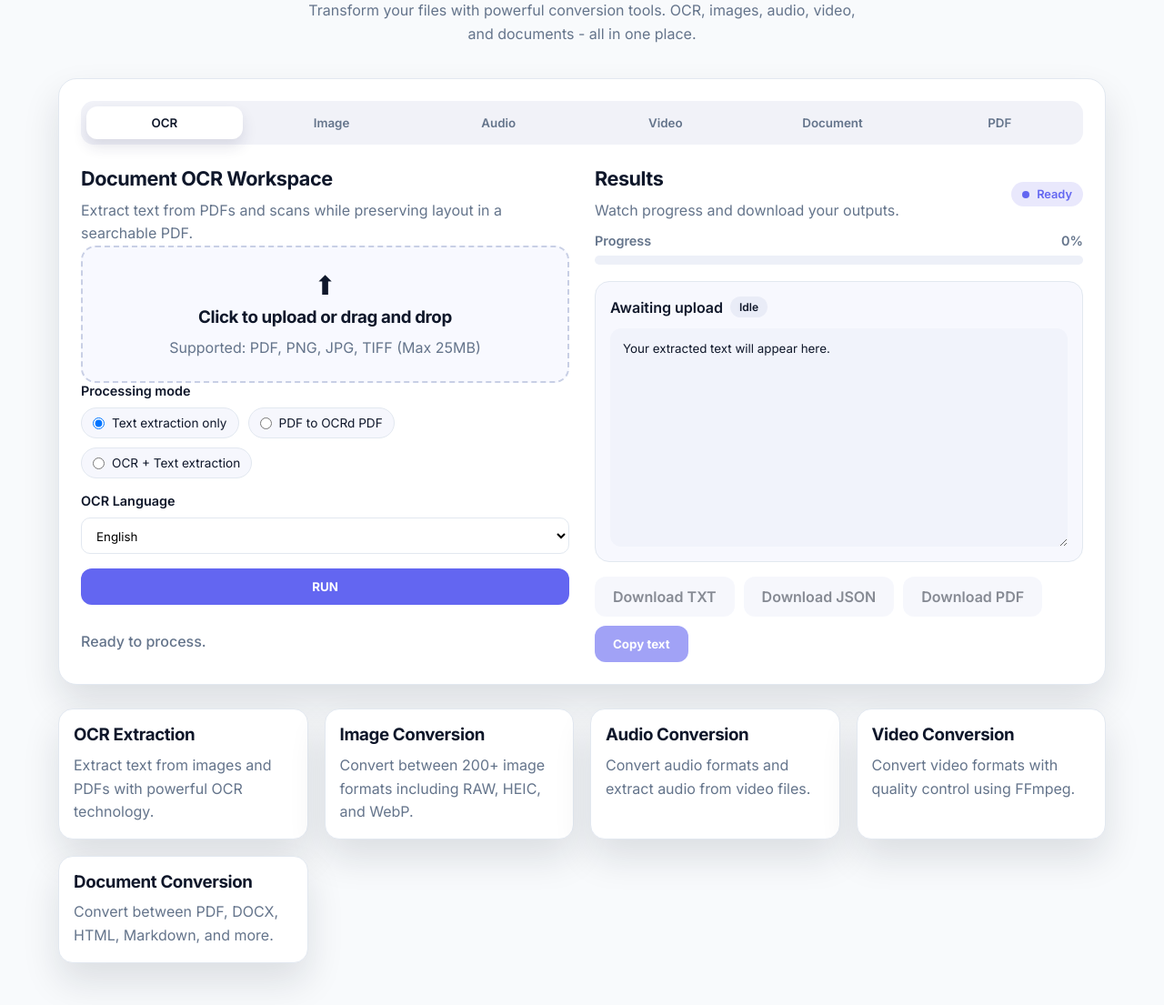
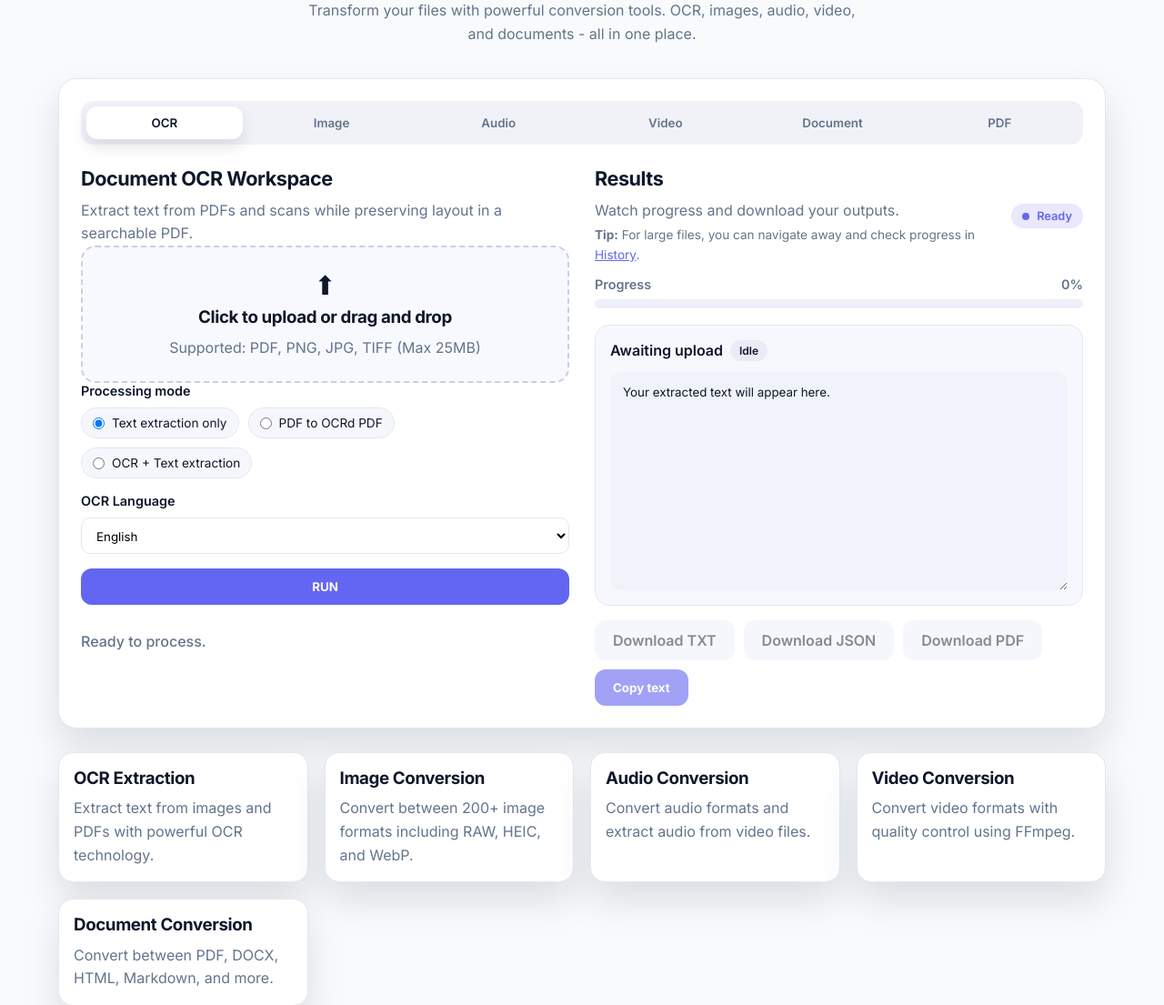
Before and after one commit to ai-developers-ng/FileForge, a Flask app: page / in a window 1280 px wide. Shown: the part 195-1300 px from the top of the page at 91% size. Run offline with Flask 3, Linux system fonts and the light colour scheme; some libraries are stand-ins or nearby versions.

Commit message:
progress update

```diff
--- a/templates/index.html
+++ b/templates/index.html
@@ -87,6 +87,9 @@
                     <div>
                         <h2>Results</h2>
                         <p>Watch progress and download your outputs.</p>
+                        <p style="font-size: 0.85rem; color: var(--muted); margin-top: 4px;">
+                            <strong>Tip:</strong> For large files, you can navigate away and check progress in <a href="{{ url_for('history') }}" style="color: var(--accent);">History</a>.
+                        </p>
                     </div>
                     <span class="status-pill">
                         <span class="status-dot"></span>
@@ -218,6 +221,9 @@
                     <div>
                         <h2>Results</h2>
                         <p>Watch progress and download your converted images.</p>
+                        <p style="font-size: 0.85rem; color: var(--muted); margin-top: 4px;">
+                            <strong>Tip:</strong> For large files, you can navigate away and check progress in <a href="{{ url_for('history') }}" style="color: var(--accent);">History</a>.
+                        </p>
                     </div>
                     <span class="status-pill">
                         <span class="status-dot"></span>
@@ -300,6 +306,9 @@
                     <div>
                         <h2>Results</h2>
                         <p>Watch progress and download your converted audio.</p>
+                        <p style="font-size: 0.85rem; color: var(--muted); margin-top: 4px;">
+                            <strong>Tip:</strong> For large files, you can navigate away and check progress in <a href="{{ url_for('history') }}" style="color: var(--accent);">History</a>.
+                        </p>
                     </div>
                     <span class="status-pill">
                         <span class="status-dot"></span>
@@ -382,6 +391,9 @@
                     <div>
                         <h2>Results</h2>
                         <p>Watch progress and download your converted video.</p>
+                        <p style="font-size: 0.85rem; color: var(--muted); margin-top: 4px;">
+                            <strong>Tip:</strong> For large files, you can navigate away and check progress in <a href="{{ url_for('history') }}" style="color: var(--accent);">History</a>.
+                        </p>
                     </div>
                     <span class="status-pill">
                         <span class="status-dot"></span>
@@ -452,6 +464,9 @@
                     <div>
                         <h2>Results</h2>
                         <p>Watch progress and download your converted documents.</p>
+                        <p style="font-size: 0.85rem; color: var(--muted); margin-top: 4px;">
+                            <strong>Tip:</strong> For large files, you can navigate away and check progress in <a href="{{ url_for('history') }}" style="color: var(--accent);">History</a>.
+                        </p>
                     </div>
                     <span class="status-pill">
                         <span class="status-dot"></span>
@@ -686,6 +701,9 @@
                     <div>
                         <h2>Results</h2>
                         <p>Download your processed PDFs.</p>
+                        <p style="font-size: 0.85rem; color: var(--muted); margin-top: 4px;">
+                            <strong>Tip:</strong> For large files, you can navigate away and check progress in <a href="{{ url_for('history') }}" style="color: var(--accent);">History</a>.
+                        </p>
                     </div>
                     <span class="status-pill">
                         <span class="status-dot"></span>
```
